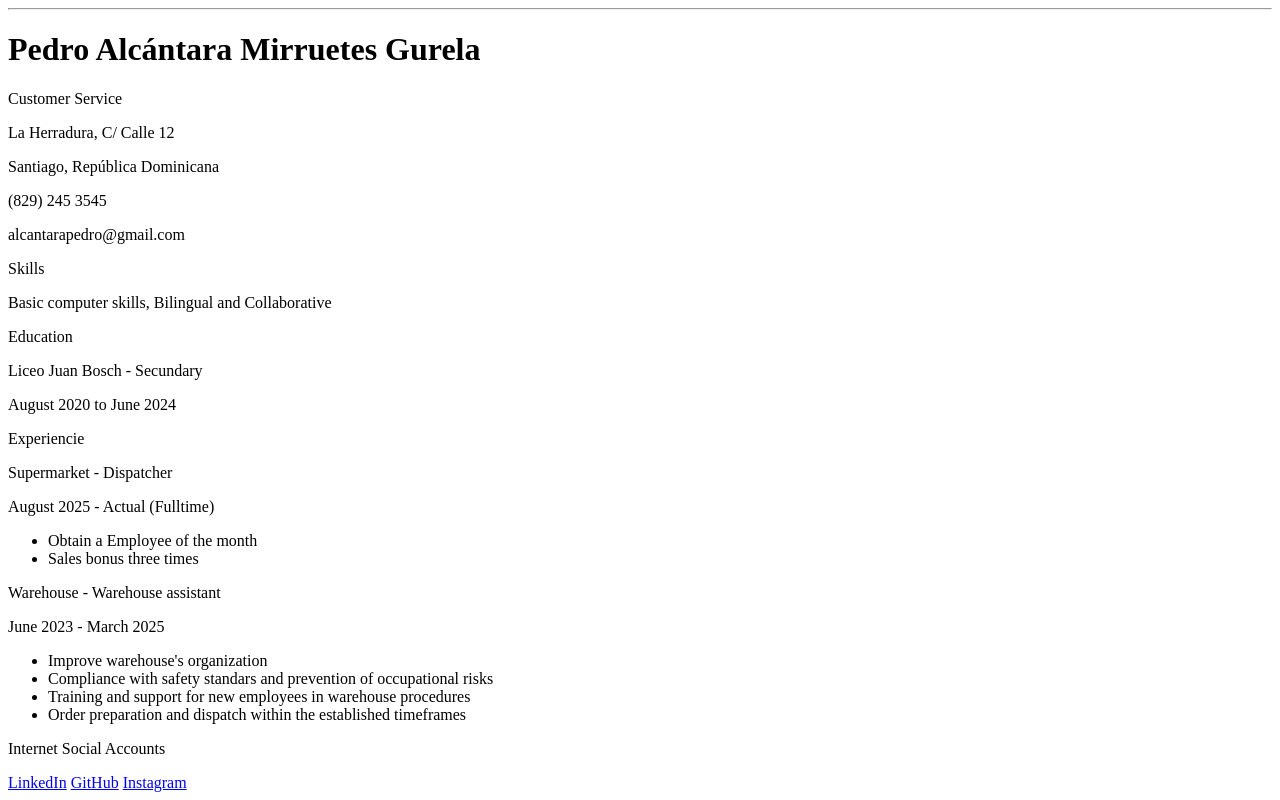
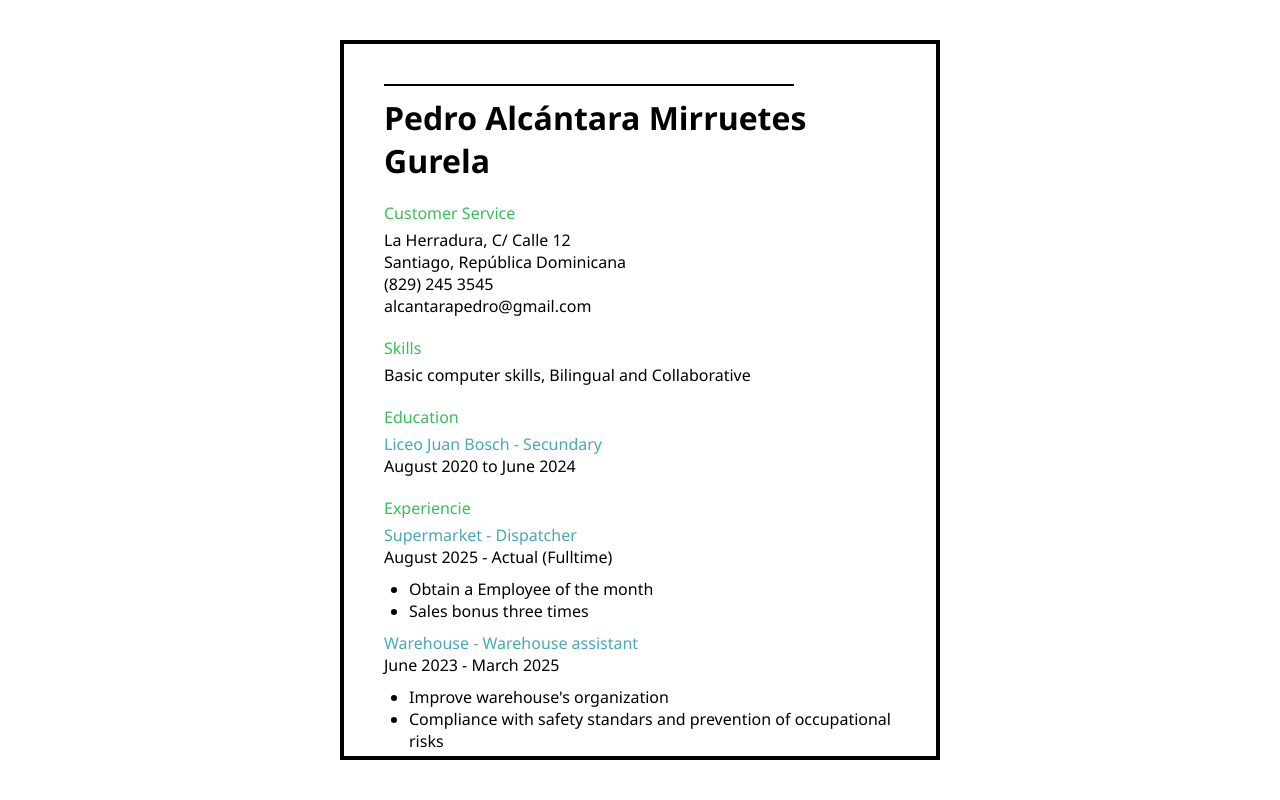
Before and after one commit to gmcp-dev/singlepage-cv, a plain HTML site: page index.html in a window 1280 px wide. Drawn offline with Linux system fonts and the light colour scheme.

Commit message:
feat: add styles to elements

```diff
--- a/index.html
+++ b/index.html
@@ -3,7 +3,81 @@
 <head>
     <meta charset="UTF-8">
     <meta name="viewport" content="width=device-width, initial-scale=1.0">
-    <title>Single-Page CV</title>
+    <title>Currículo de Pedro A. Mirruetes G.</title>
+    <meta name="description" content="Un resumen sobre la ocupación, habilidades, educación y experiencia de Pedro Mirruetes">
+    <meta name="robots" content="index, follow">
+    <meta property="og:title" content="Currículo de Pedro Mirruetes">
+    <meta property="og:description" content="Un resumen sobre la ocupación, habilidades, educación y experiencia de Pedro Mirruetes ">
+    <meta property="og:image" content="https://github.com/gmcp-dev/singlepage-cv/favicon.svg">
+    <meta property="og:url" content="https://github.com/gmcp-dev/singlepage-cv">
+    <meta property="og:type" content="website">
+    <link rel="icon" href="favicon.svg" type="image/svg+xml">
+    <style>
+        * {
+            box-sizing: border-box;
+            margin: 0;
+            padding: 0;
+        }
+
+        body {
+            width: 100vw;
+            height: 100vh;
+            display: flex;
+            justify-content: center;
+            align-items: center;
+
+            font-family: 'Segoe UI', Tahoma, Geneva, Verdana, sans-serif;
+        }
+
+        main {
+            width: 90%;
+            max-width: 600px;
+            height: 90%;
+            max-height: 800px;
+            border: 4px solid black;
+            padding: 40px;
+            overflow-y: auto;
+        }
+
+        hr.line-divisor {
+            width: 80%;
+            border: 1px solid black;
+        }
+
+        header {
+            margin: 10px 0 5px 0;
+        }
+
+        header h1 {
+            font-weight: 600;
+        }
+
+        section {
+            margin-top: 20px;
+            margin-bottom: 10px;
+            font-weight: 500;
+        }
+
+        section .title {
+            color: rgb(56, 190, 90);
+            margin-bottom: 5px;
+        }
+
+        section .subtitle {
+            color: rgb(72, 169, 182);
+        }
+
+        section article ul {
+            margin-top: 10px;
+            margin-left: 25px;
+            font-weight: 400;
+        }
+
+        section .experience-card {
+            margin-top: 0;
+        }
+
+    </style>
 </head>
 <body>
 
```
